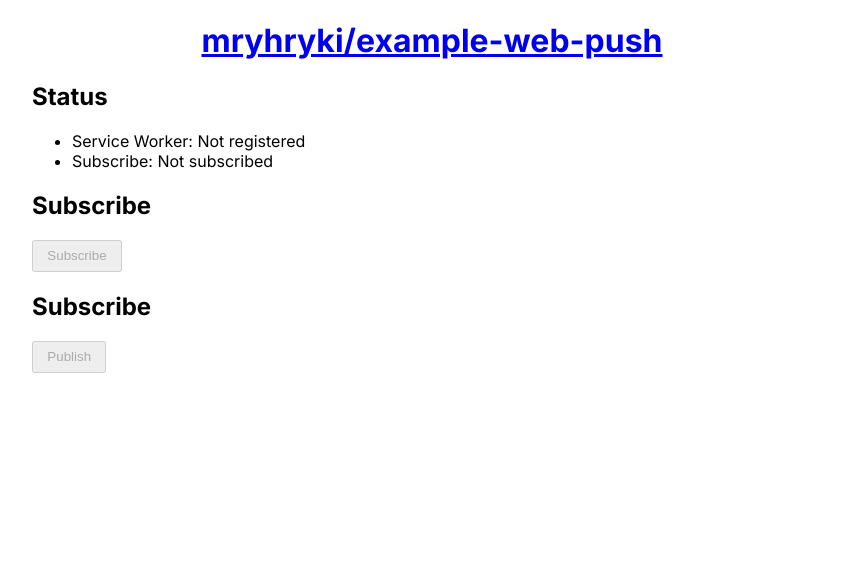
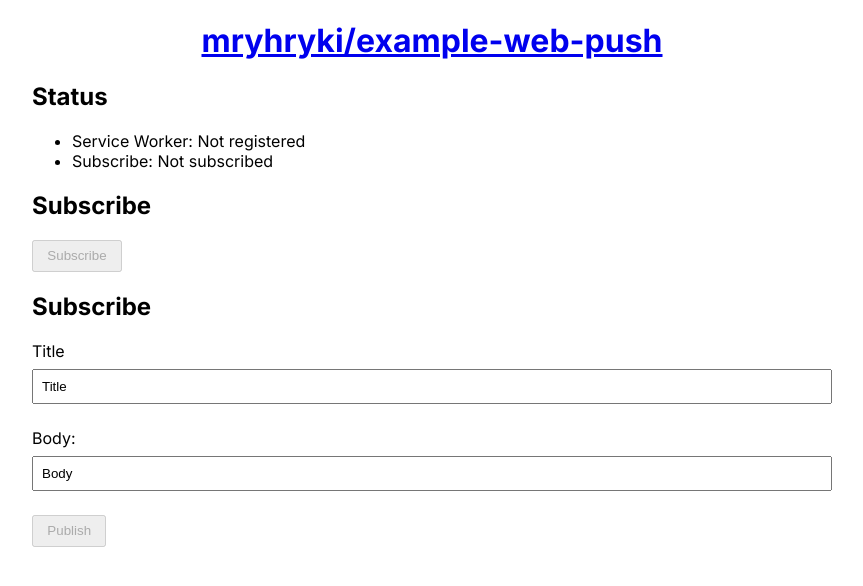
Before and after one commit to mryhryki/example-web-push, a Next.js app: page / in a window 1280 px wide. Shown: the top 586 px of the page, without its empty margins (208-1071 px from the left). Built offline with nearby package versions, Linux system fonts and the light colour scheme.

Commit message:
Update src/app/page.tsx

```diff
--- a/src/app/page.tsx
+++ b/src/app/page.tsx
@@ -3,11 +3,15 @@
 import { usePublish } from "@/app/hooks/usePublish";
 import { useServiceWorker } from "@/app/hooks/useServiceWorker";
 import { useSubscribe } from "@/app/hooks/useSubscribe";
+import { useState } from "react";
 
 export default function Home() {
   const { registration } = useServiceWorker();
   const { subscribe, subscription } = useSubscribe(registration);
   const { publish } = usePublish(subscription);
+
+  const [title, setTitle] = useState("Title");
+  const [body, setBody] = useState("Body");
 
   return (
     <main>
@@ -52,8 +56,20 @@ export default function Home() {
       <section>
         <h2>Subscribe</h2>
         <p>
+          <label>
+            Title<br />
+            <input type="text" value={title} onChange={(e) => setTitle(e.target.value)}/>
+          </label>
+        </p>
+        <p>
+          <label>
+            Body:<br />
+            <input type="text" value={body} onChange={(e) => setBody(e.target.value)}/>
+          </label>
+        </p>
+        <p>
           <button
-            onClick={publish}
+            onClick={() => publish(title, body)}
             style={{ padding: "0.5em 1em" }}
             disabled={subscription == null}
           >
```
